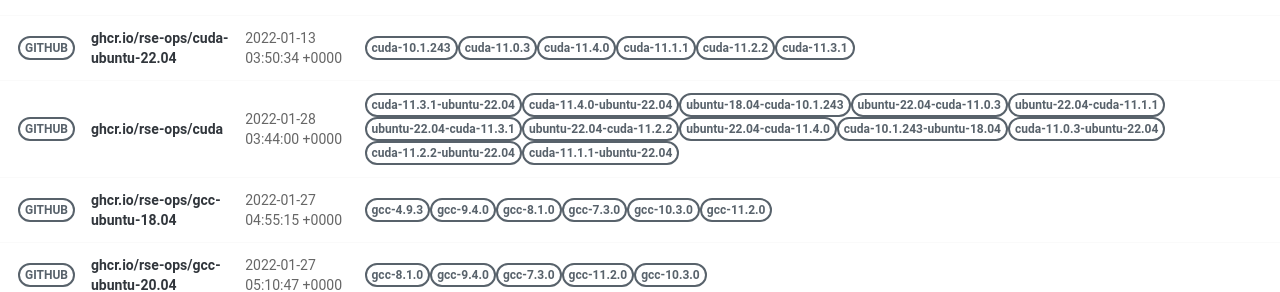
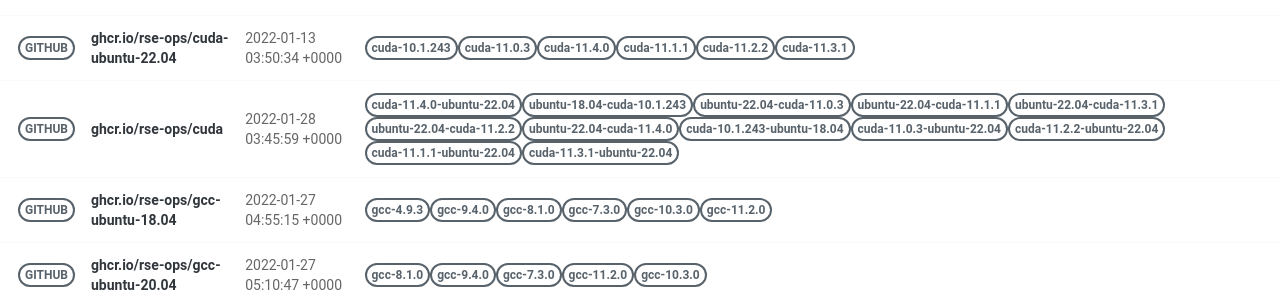
Before and after one commit to rse-ops/docker-images, a Jekyll site: the page built from pages/index.md, in a window 1280 px wide. Shown: the part 414-706 px from the top of the page. Built offline with Jekyll 4.4.1, drawn with Linux system fonts in a browser that asks for light colours; nearby versions of some CDN libraries; part of the change alters nothing that is shown.

Commit message:
Automated push to update library 2022-01-28

```diff
--- a/_library/ghcr.io-rse-ops-cuda.md
+++ b/_library/ghcr.io-rse-ops-cuda.md
@@ -1,14 +1,11 @@
 ---
 layout: container
 name: ghcr.io/rse-ops/cuda
-updated_at: 2022-01-28 03:44:00.893718
+updated_at: 2022-01-28 03:45:59.660593
 
 
 container_url: https://github.com/orgs/rse-ops/packages/container/package/cuda
 versions:
- - tag: cuda-11.3.1-ubuntu-22.04
-   dockerfile: https://github.com/rse-ops/docker-images/blob/main/ubuntu/cuda/Dockerfile
-   manifest: https://crane.ggcr.dev/manifest/ghcr.io/rse-ops/cuda:cuda-11.3.1-ubuntu-22.04
  - tag: cuda-11.4.0-ubuntu-22.04
    dockerfile: https://github.com/rse-ops/docker-images/blob/main/ubuntu/cuda/Dockerfile
    manifest: https://crane.ggcr.dev/manifest/ghcr.io/rse-ops/cuda:cuda-11.4.0-ubuntu-22.04
@@ -42,5 +39,8 @@ versions:
  - tag: cuda-11.1.1-ubuntu-22.04
    dockerfile: https://github.com/rse-ops/docker-images/blob/main/ubuntu/cuda/Dockerfile
    manifest: https://crane.ggcr.dev/manifest/ghcr.io/rse-ops/cuda:cuda-11.1.1-ubuntu-22.04
+ - tag: cuda-11.3.1-ubuntu-22.04
+   dockerfile: https://github.com/rse-ops/docker-images/blob/main/ubuntu/cuda/Dockerfile
+   manifest: https://crane.ggcr.dev/manifest/ghcr.io/rse-ops/cuda:cuda-11.3.1-ubuntu-22.04
 
 ---
```
